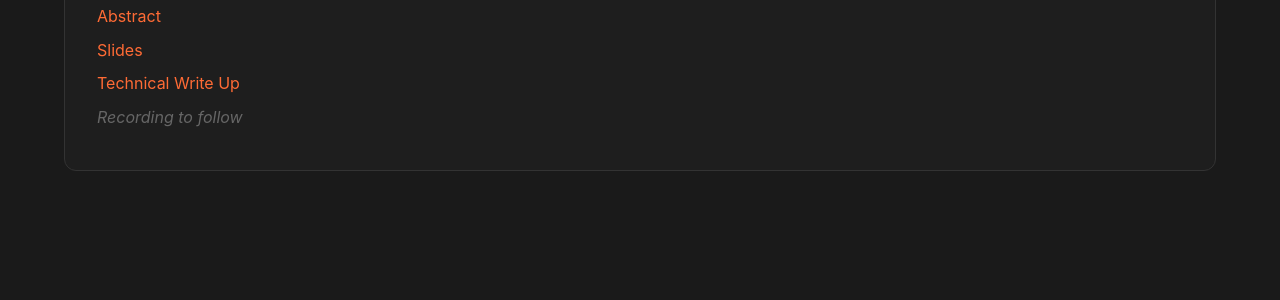
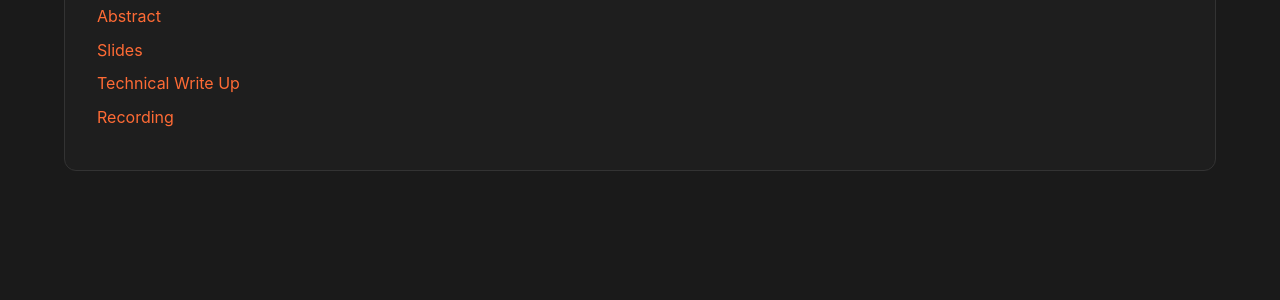
Before and after one commit to alexb70/alexbourla.github.io, a Jekyll site: the page built from index.html, in a window 1280 px wide and 900 px high, scrolled down 3154 px. Shown: the part 153-453 px from the top of the window. Built offline with Jekyll 4.4.1, drawn with Linux system fonts in a browser that asks for light colours.

Commit message:
content: add YouTube recording link for Black Hat GlobalProtect talk
Replace 'Recording to follow' placeholder with link to the
recording on Black Hat's YouTube channel.

Co-Authored-By: Claude Sonnet 4.6 <noreply@anthropic.com>

```diff
--- a/index.html
+++ b/index.html
@@ -306,7 +306,7 @@ title: Home
                                     target="_blank" rel="noopener">Slides</a></li>
                             <li><a href="/research/turning-the-tables-on-globalprotect/" target="_blank"
                                     rel="noopener">Technical Write Up</a></li>
-                            <li><em>Recording to follow</em></li>
+                            <li><a href="https://www.youtube.com/watch?v=6IGmNLs4tk8" target="_blank" rel="noopener">Recording</a></li>
                         </ul>
                     </div>
                 </div>
```
